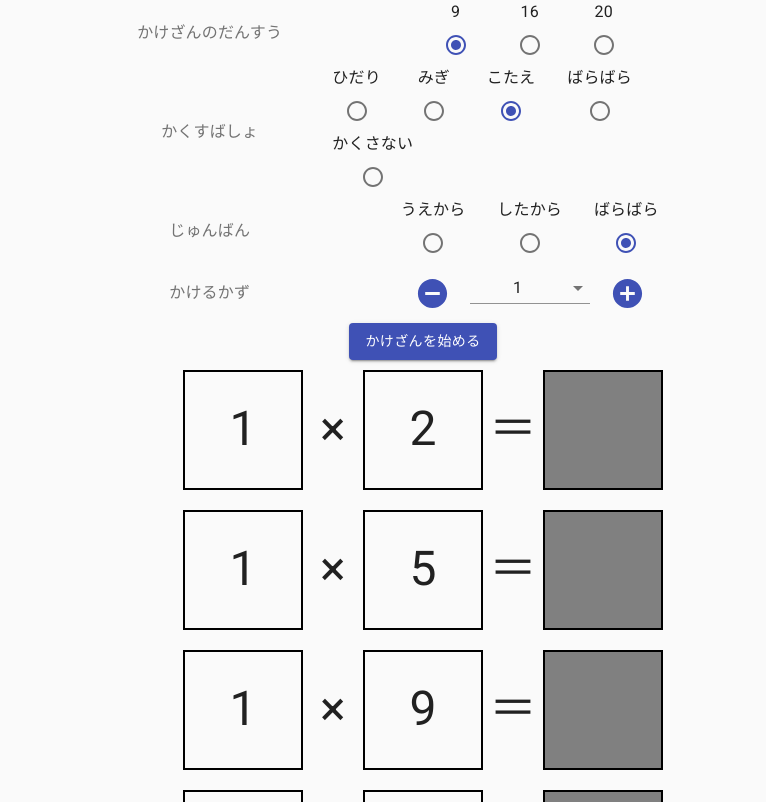
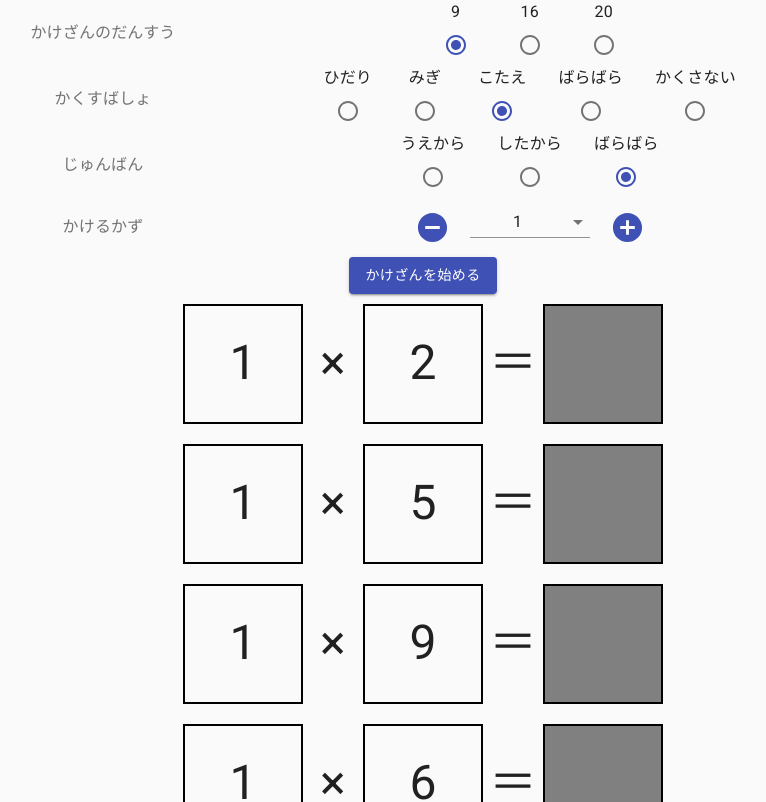
Before and after one commit to masayuki14/kukupad, a React (Create React App) app: page / in a window 1280 px wide. Shown: the top 802 px of the page, without its empty margins (217-983 px from the left). Built offline with nearby package versions, Linux system fonts and the light colour scheme.

Commit message:
幅を調整

```diff
--- a/src/components/Axes.tsx
+++ b/src/components/Axes.tsx
@@ -80,7 +80,7 @@
         <Grid item xs={6} sm={2}>
           <FormLabel>かけるかず</FormLabel>
         </Grid>
-        <Grid item xs={6} sm={4}>
+        <Grid item xs={6} sm={6}>
           <IconButton color="primary" component="span" onClick={handleMinus}>
             <RemoveCircleIcon fontSize="large" />
           </IconButton>
--- a/src/components/Directions.tsx
+++ b/src/components/Directions.tsx
@@ -31,7 +31,7 @@
         <Grid item xs={12} sm={2}>
           <FormLabel>じゅんばん</FormLabel>
         </Grid>
-        <Grid item xs={12} sm={4}>
+        <Grid item xs={12} sm={6}>
           <FormControl>
             <RadioGroup row value={selectedValue} defaultValue={direction}>
               <FormControlLabel
--- a/src/components/Masks.tsx
+++ b/src/components/Masks.tsx
@@ -28,7 +28,7 @@
         <Grid item xs={12} sm={2}>
           <FormLabel>かくすばしょ</FormLabel>
         </Grid>
-        <Grid item xs={12} sm={4}>
+        <Grid item xs={12} sm={6}>
           <FormControl>
             <RadioGroup row value={selectedValue} defaultValue={mask}>
               <FormControlLabel
--- a/src/components/Steps.tsx
+++ b/src/components/Steps.tsx
@@ -28,7 +28,7 @@
         <Grid item xs={12} sm={2}>
           <FormLabel>かけざんのだんすう</FormLabel>
         </Grid>
-        <Grid item xs={12} sm={4}>
+        <Grid item xs={12} sm={6}>
           <FormControl>
             <RadioGroup row value={selectedValue} defaultValue={step}>
               <FormControlLabel
```
